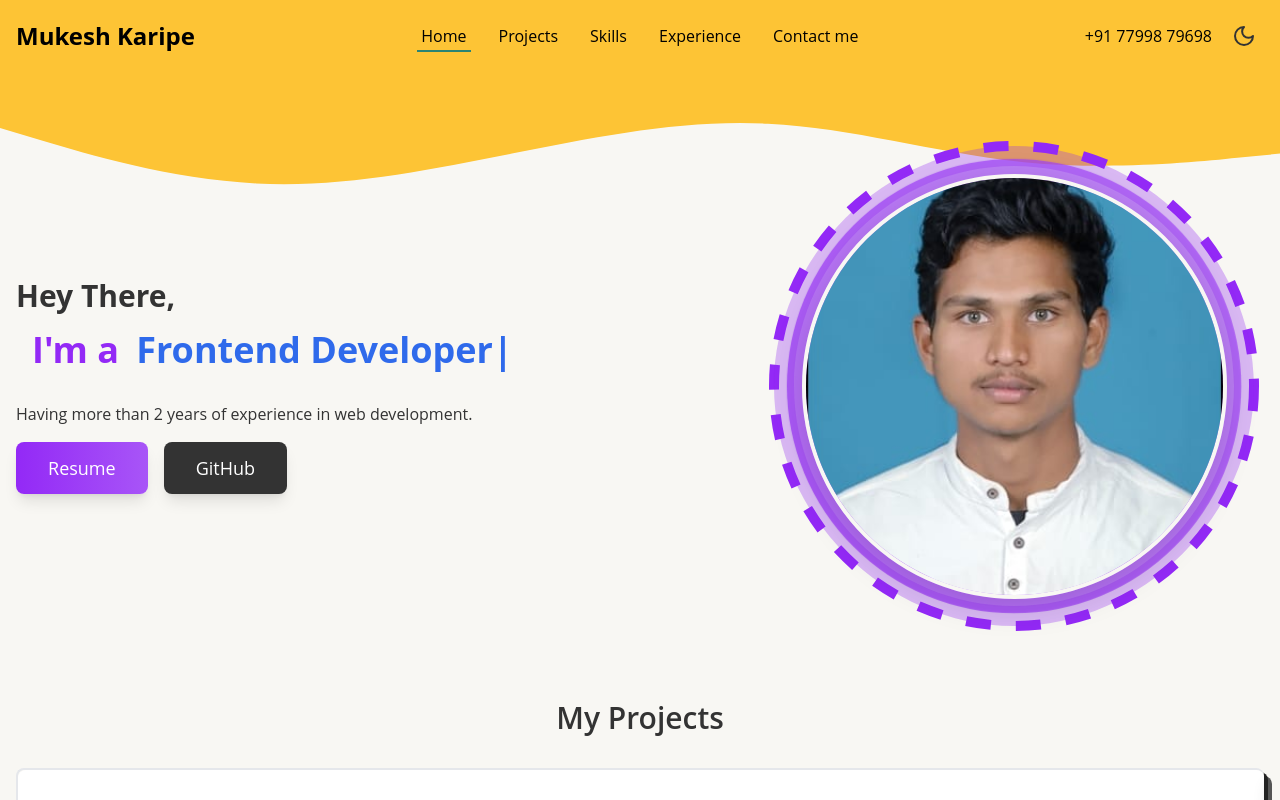
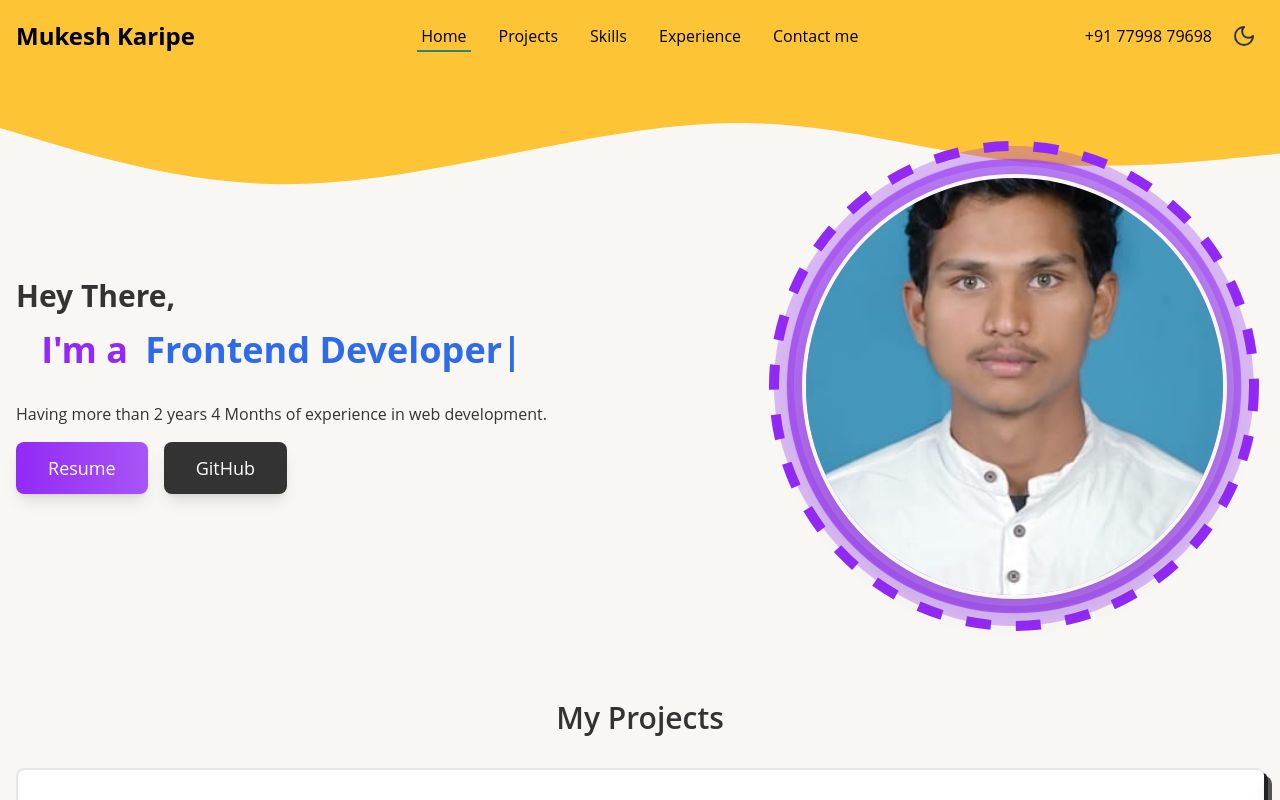
Before and after one commit to MukeshKaripe/portfolio-website, a React (Vite) app: page / in a window 1280 px wide. Shown: the top 800 px of the page. Built offline with nearby package versions, Linux system fonts and the light colour scheme; a web font is replaced by a local one.

Commit message:
enhancement for thr profile with latest resume

```diff
--- a/src/components/Contact.tsx
+++ b/src/components/Contact.tsx
@@ -9,7 +9,7 @@ const ContactSection: React.FC = () => {
         email: "mukeshkaripe@gmail.com",
         website: "mukesh-karipe-portfolio.netlify.app",
         twitter: "@MukeshKaripe",
-        linkedin: "www.linkedin.com/in/mukesh-karipe",
+        linkedin: "www.linkedin.com/in/mukeshkaripe-ui-developer",
         address: "Hyderabad, Telangana, India",
         phone: "+91 77998 79698",
         github: "https://github.com/MukeshKaripe"
--- a/src/components/Home.tsx
+++ b/src/components/Home.tsx
@@ -59,10 +59,8 @@ const ProfileImage: React.FC = () => {
         <img
           src={profileImage || "/placeholder.svg"}
           alt="Profile"
-          className="w-full h-full object-cover"
-          style={{
-            objectPosition: "center 30%", // Adjust to focus on the face
-          }}
+          className="w-full h-full object-cover scale-110"
+
         />
       </motion.div>
     </motion.div>
@@ -121,14 +119,14 @@ const Home: React.FC = () => {
           </span>
         </h2>
         <p className="mt-2 font-edu text-md font-medium" style={{ color: "var(--text-primary)" }}>
-          Having more than 2 years of experience in web development.
+          Having more than 2 years 4 Months of experience in web development.
         </p>
 
         <div className="flex justify-center lg:justify-start space-x-4 mt-6">
           <a
             target="_blank"
             rel="noopener noreferrer"
-            href="/Mukesh_Karipe(Resume).pdf"
+            href="/Mukesh_Karipe_UI Developer(Resume).pdf"
             className="px-8 py-3 block font-edu w-fit text-white font-medium text-lg rounded-lg shadow-lg transition-all duration-300 ease-in-out transform hover:scale-105 hover:shadow-xl focus:outline-none focus:ring-4"
             style={{
               background: "linear-gradient(to right, var(--accent-color), var(--accent-color-alt))",
```
Also changed, not shown: 2 other files (tests, documents, lock files or other folders).
